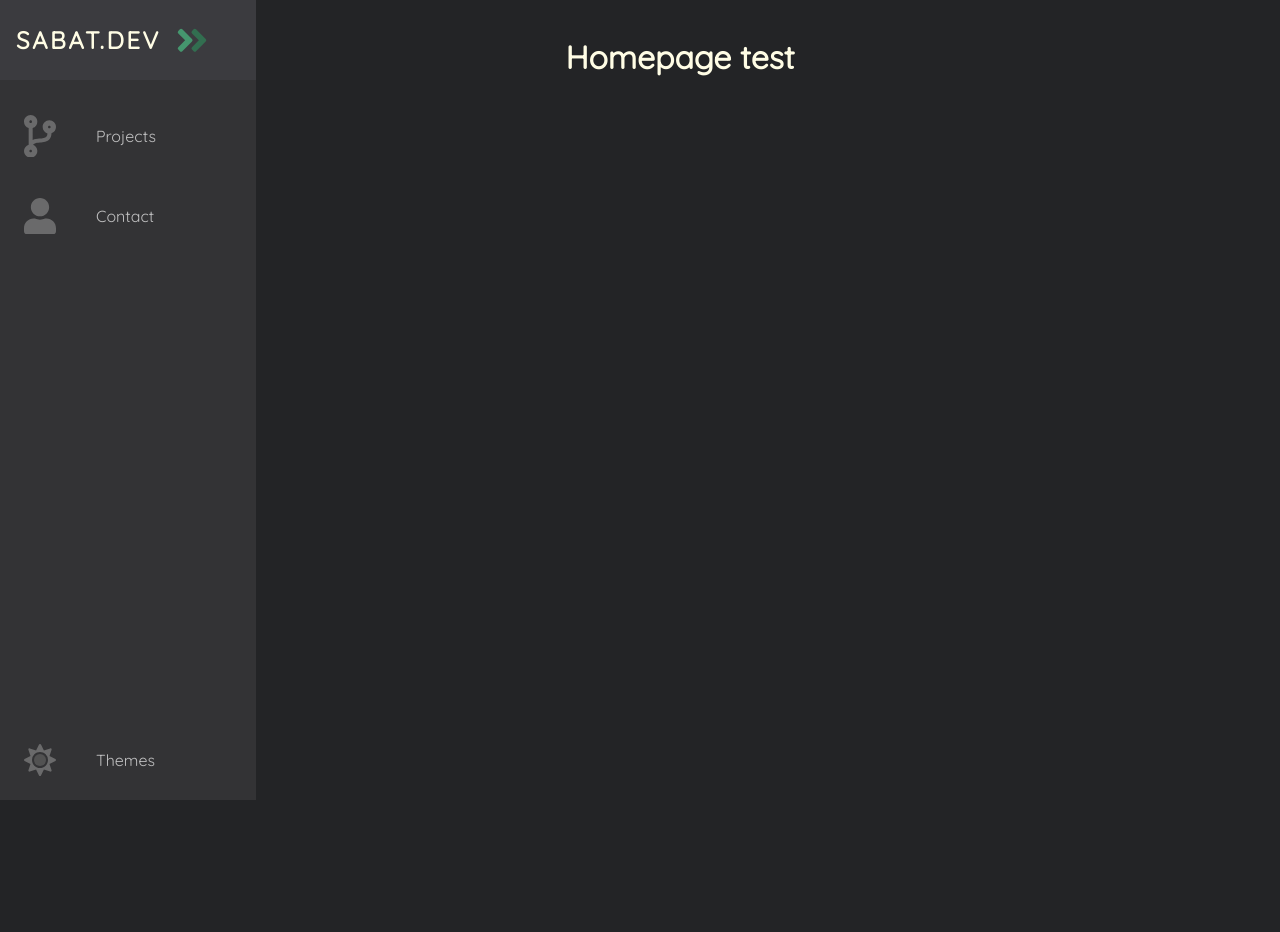
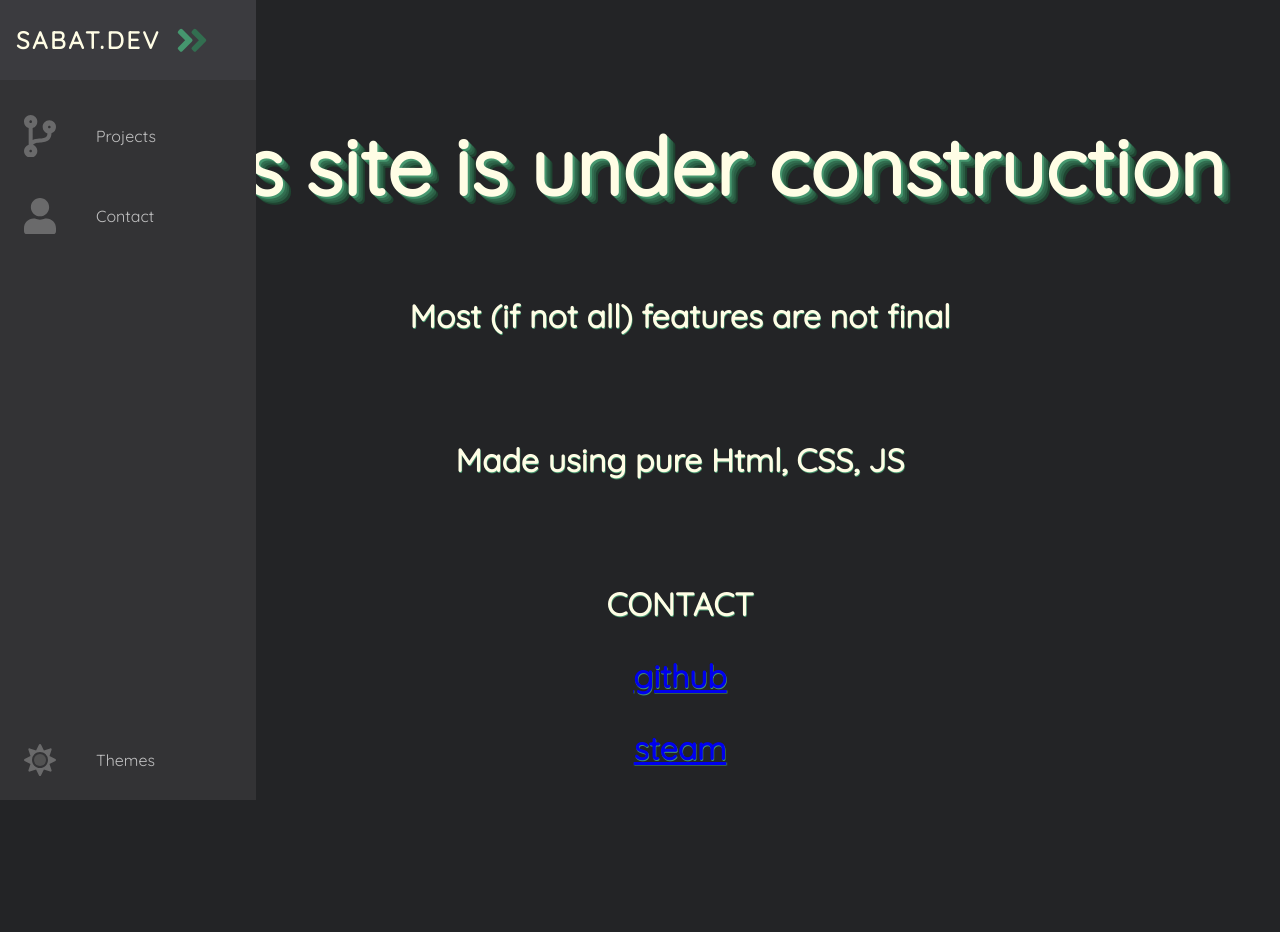
Before and after one commit to qepasa/sabat.dev, a Flask app: page / in a window 1280 px wide. Before the commit the page ends 800 px from the top, so only its background shows below. Run offline with Flask 2, Linux system fonts and the light colour scheme.

Commit message:
message on home site

```diff
--- /dev/null
+++ b/static/css/home.css
@@ -0,0 +1,18 @@
+
+.title {
+	font-size: 2rem;
+	text-align: center;
+	height: 100vh;
+	font-weight: 700;
+	text-shadow:
+		0.5px 0.5px 0 #45966e;
+}
+
+.big {
+	font-size: 5rem;
+	text-shadow:
+		2px 2px 0 #45966e,
+		4px 4px 0 #326e50,
+		6px 6px 0 #2a5e44,
+		8px 8px 0 #1f4431;
+}
--- a/templates/base.html
+++ b/templates/base.html
@@ -1,13 +1,11 @@
 <!DOCTYPE html>
 <head>
-   <meta name="viewport" content="width=device-width, initial-scale=1.0" />
-   <script defer src="{{ url_for('static', filename='js/base.js') }}"></script>
-   <link rel="stylesheet" href="{{ url_for('static', filename='css/base.css') }}">
-   <link rel="shortcut icon" type="image/x-icon" href="{{ url_for('static', filename='icon/base.ico') }}" />
-   <link href="https://fonts.googleapis.com/css?family=Quicksand" rel="stylesheet"/>
-   <title> {% block title %}
-		   {% endblock %}
-	</title>
+	<meta name="viewport" content="width=device-width, initial-scale=1.0" />
+	<script defer src="{{ url_for('static', filename='js/base.js') }}"></script>
+	<link rel="stylesheet" href="{{ url_for('static', filename='css/base.css') }}">
+	<link rel="shortcut icon" type="image/x-icon" href="{{ url_for('static', filename='icon/base.ico') }}" />
+	<link href="https://fonts.googleapis.com/css?family=Quicksand" rel="stylesheet"/>
+	{% block head %}{% endblock %}
 </head>
 <body>
    <nav class="navbar">
--- a/templates/home.html
+++ b/templates/home.html
@@ -1,7 +1,22 @@
 {% extends "base.html" %}
-{% block title %}Home Page{% endblock %}
+
+{% block head %}
+	<link rel="stylesheet" href="{{ url_for('static', filename='css/home.css') }}">
+	<head>Sabat.dev</head>
+{% endblock %}
+
 {% block content %}
 <div class="title">
-    <h1>Homepage test</h1>
+	<div class="big">
+		<p>This site is under construction</p>
+	</div>
+
+	<p>Most (if not all) features are not final</p>
+	</br>
+	<p>Made using pure Html, CSS, JS</p>
+	</br>
+	<p>CONTACT</p>
+	<p><a href="https://github.com/Cloud11665" target="_blank">github</a></p>
+	<p><a href="https://steamcommunity.com/id/Cloud2137" target="_blank">steam</a></p>
 </div>
 {% endblock %}
```
Also changed, not shown: requirements.txt (+0 -10 lines), static/css/base.css (line endings or trailing spaces), test.png (deleted).
